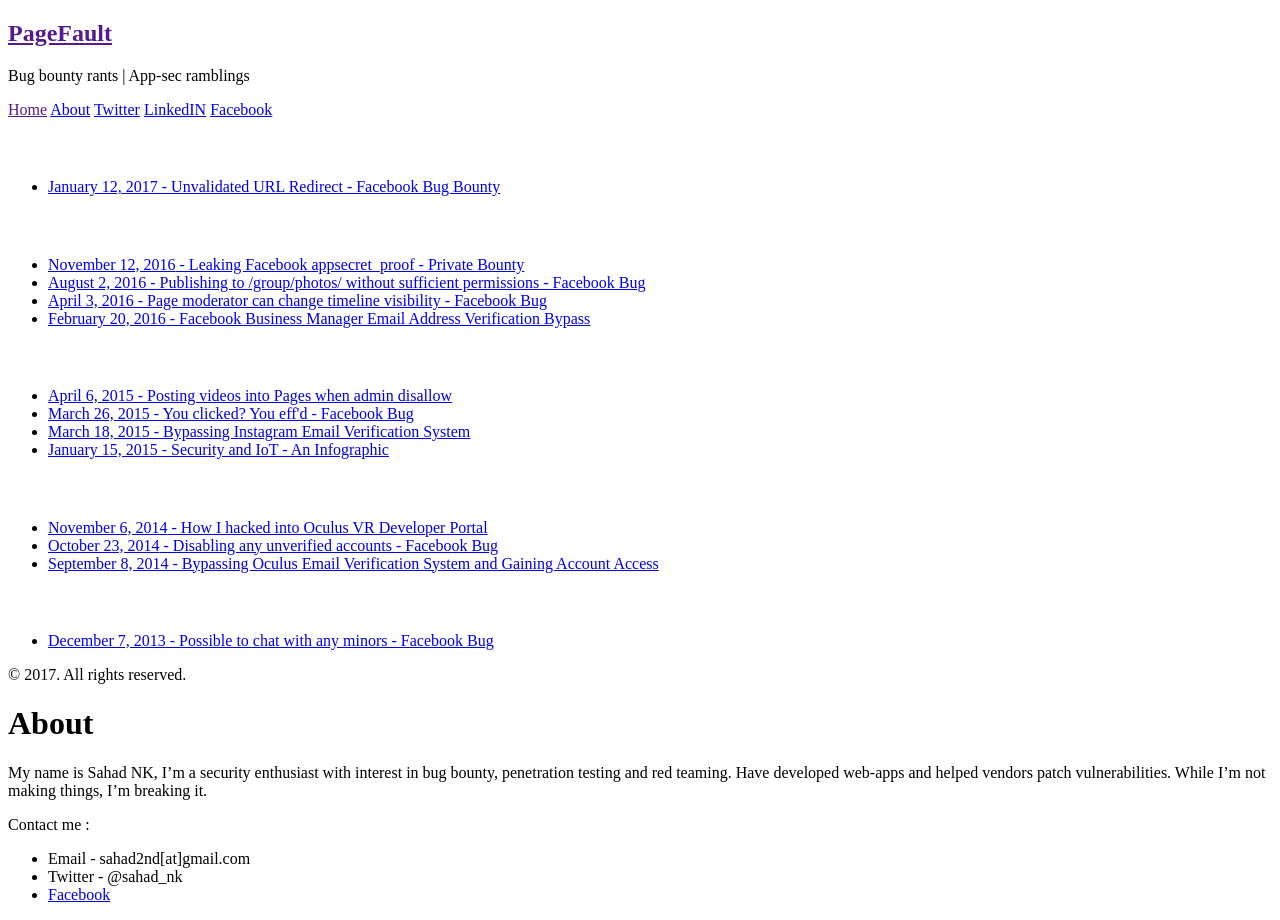
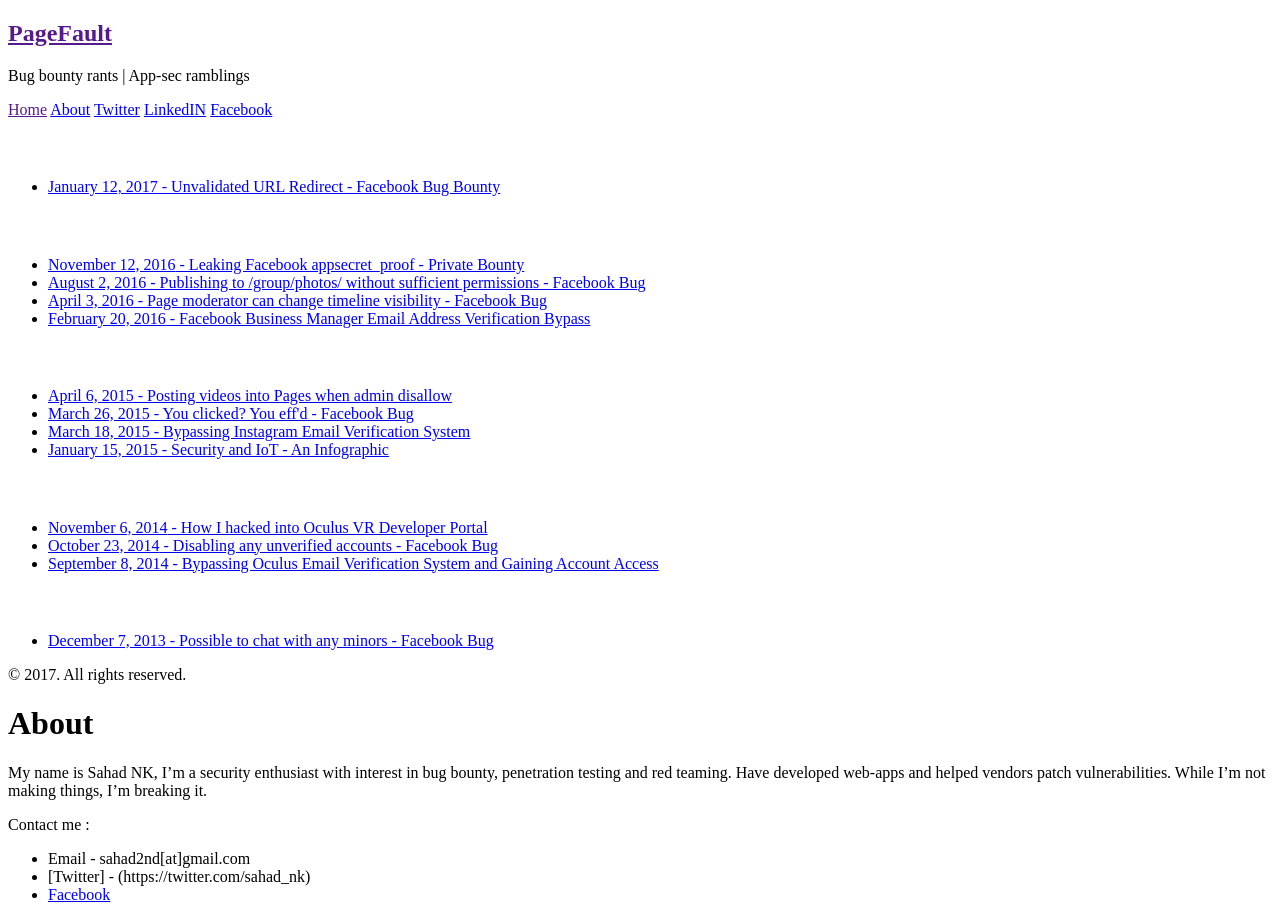
Before and after one commit to sahadnk72/sahadnk72.github.io, a Jekyll site: the page built from about.md, in a window 1280 px wide. Built offline with Jekyll 4.4.1, drawn with Linux system fonts in a browser that asks for light colours; part of the change alters nothing that is shown.

Commit message:
Update about.md

```diff
--- a/about.md
+++ b/about.md
@@ -10,5 +10,5 @@ My name is Sahad NK, I'm a security enthusiast with interest in bug bounty, pene
 Contact me :
 
 * Email - sahad2nd[at]gmail.com
-* Twitter - @sahad_nk
+* [Twitter] - (https://twitter.com/sahad_nk)
 * [Facebook](https://facebook.com/sahad.nk.nk/)
```
